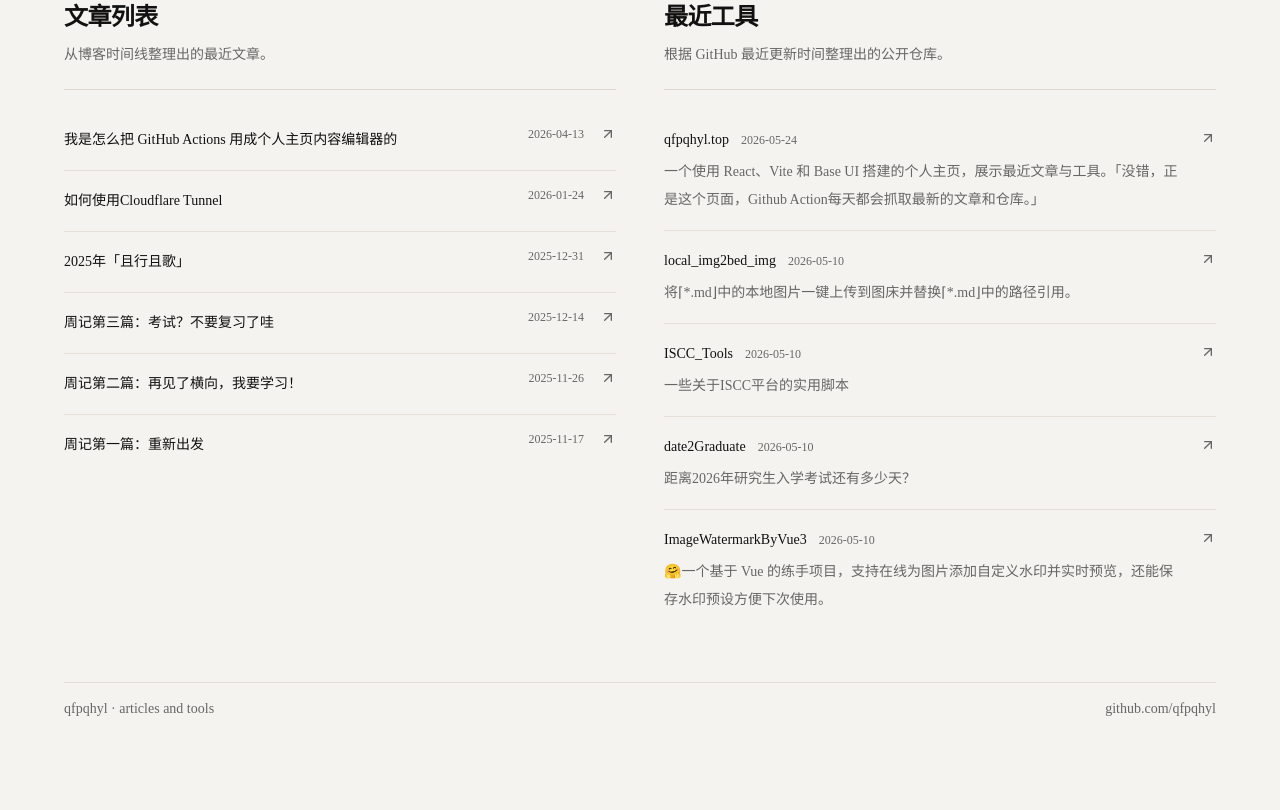
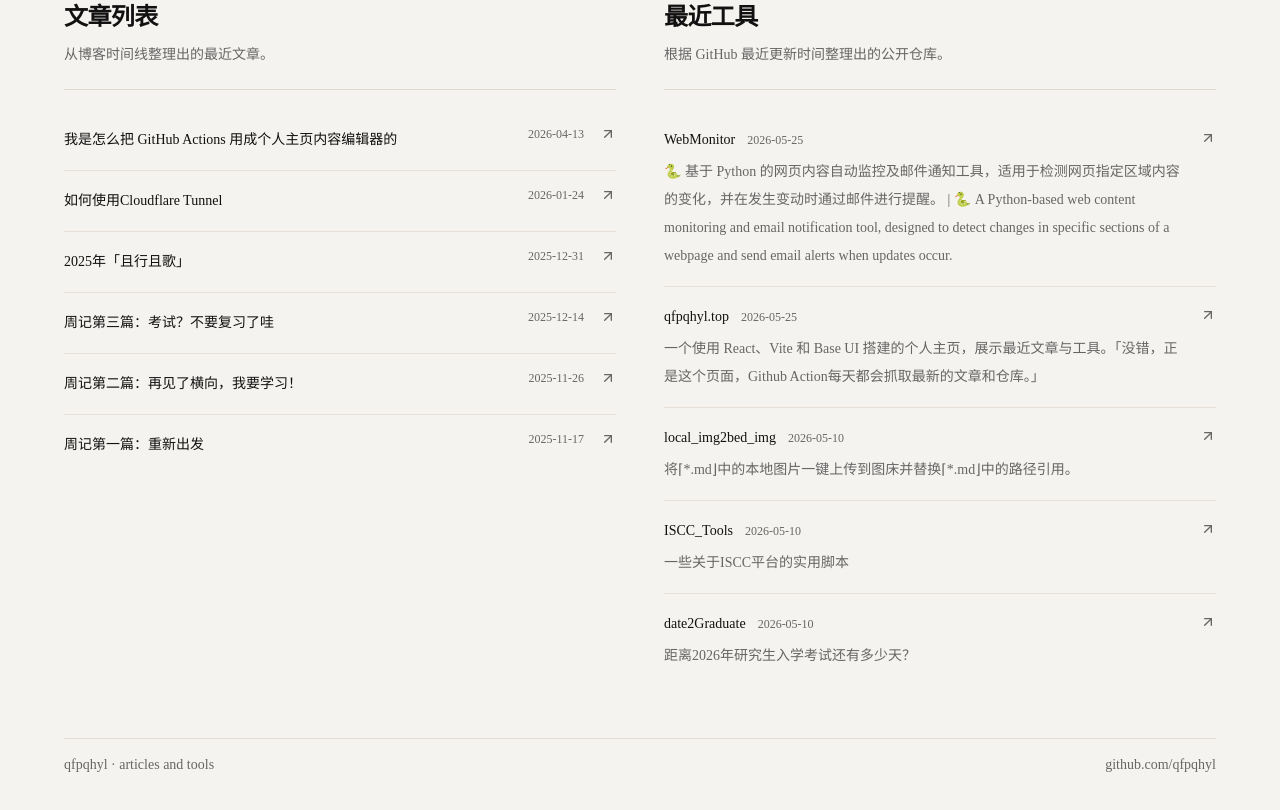
Before and after one commit to qfpqhyl/qfpqhyl.top, a React (Vite) app: page / in a window 1280 px wide. Shown: the part 420-1230 px from the top of the page. Before the commit the page ends 1187 px from the top, so only its background shows below. Built offline with nearby package versions, Linux system fonts and the light colour scheme.

Commit message:
chore: refresh generated content

```diff
--- a/data/content.ts
+++ b/data/content.ts
@@ -7,7 +7,7 @@ export interface SiteContent {
 }
 
 export const siteContent: SiteContent = {
-  "generatedAt": "2026-05-25T02:40:21.473Z",
+  "generatedAt": "2026-05-26T02:30:04.655Z",
   "articles": [
     {
       "title": "我是怎么把 GitHub Actions 用成个人主页内容编辑器的",
@@ -42,10 +42,16 @@ export const siteContent: SiteContent = {
   ],
   "tools": [
     {
+      "title": "WebMonitor",
+      "href": "https://github.com/qfpqhyl/WebMonitor",
+      "description": "🐍 基于 Python 的网页内容自动监控及邮件通知工具，适用于检测网页指定区域内容的变化，并在发生变动时通过邮件进行提醒。 | 🐍 A Python-based web content monitoring and email notification tool, designed to detect changes in specific sections of a webpage and send email alerts when updates occur.",
+      "updatedAt": "2026-05-25"
+    },
+    {
       "title": "qfpqhyl.top",
       "href": "https://github.com/qfpqhyl/qfpqhyl.top",
       "description": "一个使用 React、Vite 和 Base UI 搭建的个人主页，展示最近文章与工具。「没错，正是这个页面，Github Action每天都会抓取最新的文章和仓库。」",
-      "updatedAt": "2026-05-24"
+      "updatedAt": "2026-05-25"
     },
     {
       "title": "local_img2bed_img",
@@ -64,12 +70,6 @@ export const siteContent: SiteContent = {
       "href": "https://github.com/qfpqhyl/date2Graduate",
       "description": "距离2026年研究生入学考试还有多少天？",
       "updatedAt": "2026-05-10"
-    },
-    {
-      "title": "ImageWatermarkByVue3",
-      "href": "https://github.com/qfpqhyl/ImageWatermarkByVue3",
-      "description": "🤗一个基于 Vue 的练手项目，支持在线为图片添加自定义水印并实时预览，还能保存水印预设方便下次使用。",
-      "updatedAt": "2026-05-10"
     }
   ]
 };
```
